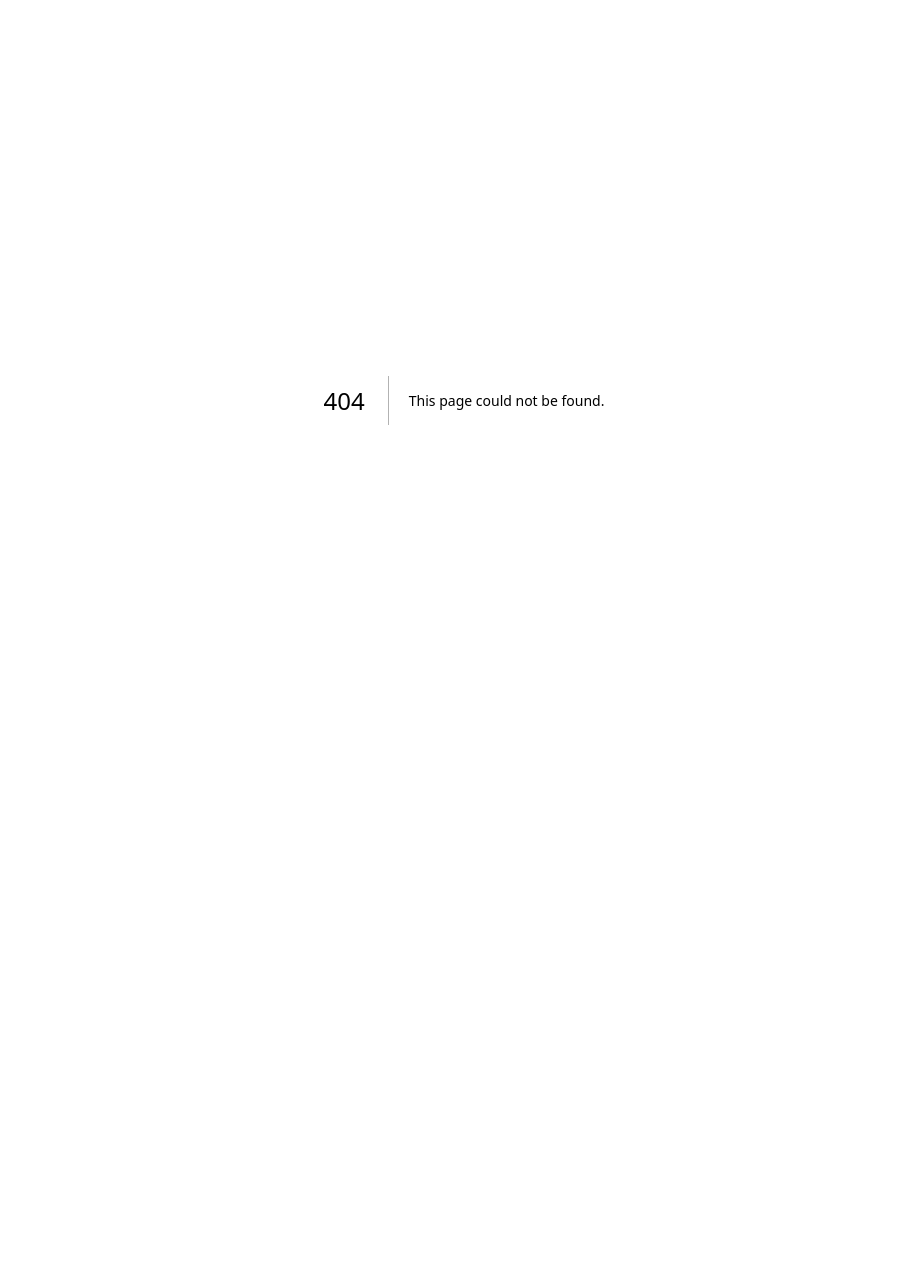
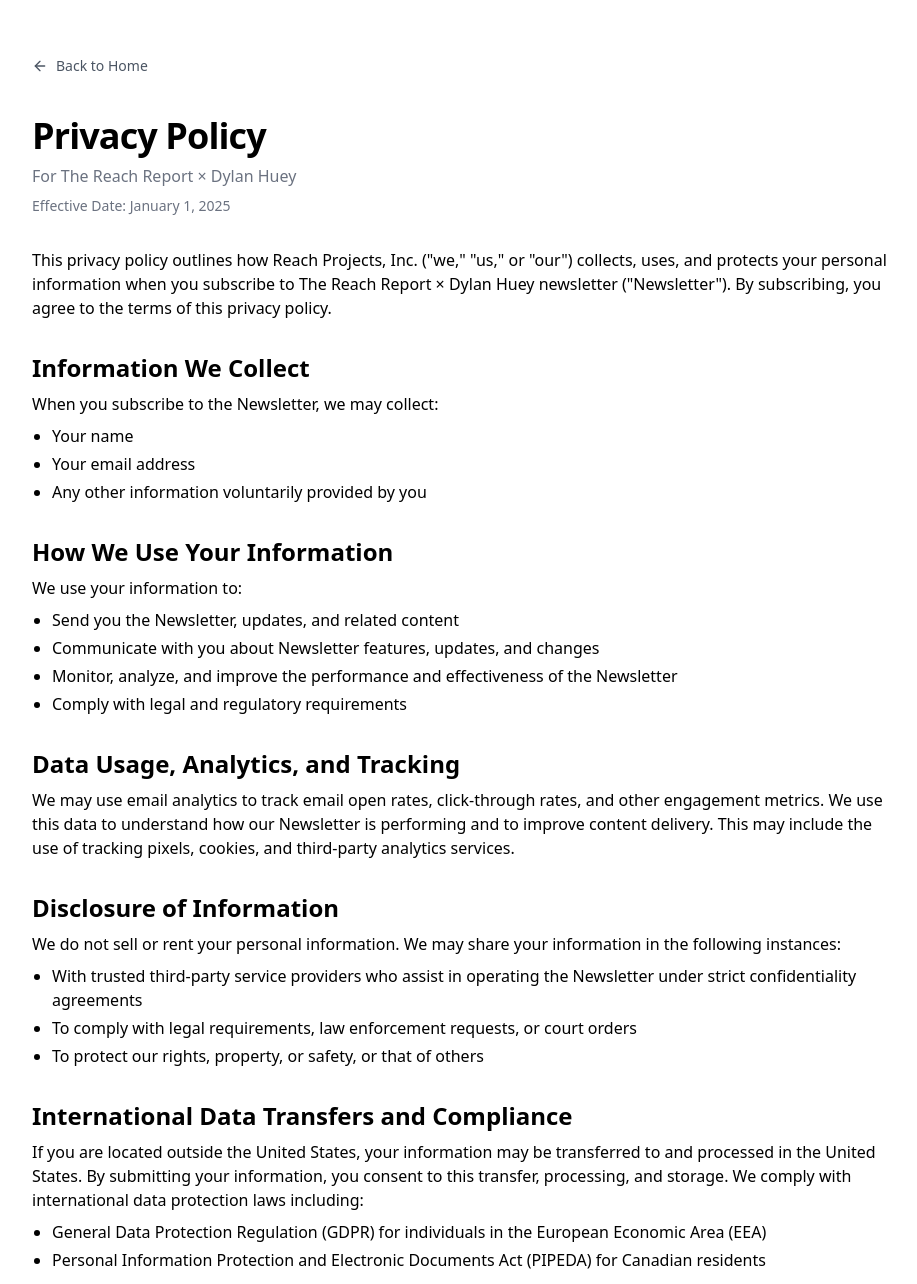
Before and after one commit to reachprojectssite/reachreport, a Next.js app in the folder frontend/: page /privacy in a window 1280 px wide. Before the commit this address had no page. Shown: the top 1284 px of the page, without its empty margins (176-1093 px from the left). Before the commit the page ends 800 px from the top, so only its background shows below. Built offline with nearby package versions, Linux system fonts and the light colour scheme.

Commit message:
Added privacy policy page and updated site footer to link to dedicated privacy policy route

```diff
--- /dev/null
+++ b/frontend/src/app/privacy/page.js
@@ -0,0 +1,147 @@
+"use client";
+
+import Link from "next/link";
+import { ArrowLeft } from "lucide-react";
+import { Button } from "@/components/ui/button";
+
+export default function PrivacyPolicy() {
+  return (
+    <div className="container max-w-4xl mx-auto py-12 px-4">
+      <div className="mb-8">
+        <Link href="/">
+          <Button variant="ghost" className="pl-0 flex items-center gap-2 text-gray-600 hover:text-indigo-600">
+            <ArrowLeft size={16} />
+            <span>Back to Home</span>
+          </Button>
+        </Link>
+      </div>
+
+      <div className="space-y-8">
+        <div className="space-y-2">
+          <h1 className="text-3xl sm:text-4xl font-bold tracking-tight">Privacy Policy</h1>
+          <p className="text-gray-500">For The Reach Report × Dylan Huey</p>
+          <p className="text-sm text-gray-500">Effective Date: January 1, 2025</p>
+        </div>
+
+        <p className="text-sm sm:text-base">
+          This privacy policy outlines how Reach Projects, Inc. ("we," "us," or "our") collects, uses, and protects your personal information when you subscribe to The Reach Report × Dylan Huey newsletter ("Newsletter"). By subscribing, you agree to the terms of this privacy policy.
+        </p>
+
+        <div className="space-y-2">
+          <h2 className="text-xl sm:text-2xl font-semibold">Information We Collect</h2>
+          <p className="text-sm sm:text-base">When you subscribe to the Newsletter, we may collect:</p>
+          <ul className="list-disc pl-5 text-sm sm:text-base space-y-1">
+            <li>Your name</li>
+            <li>Your email address</li>
+            <li>Any other information voluntarily provided by you</li>
+          </ul>
+        </div>
+
+        <div className="space-y-2">
+          <h2 className="text-xl sm:text-2xl font-semibold">How We Use Your Information</h2>
+          <p className="text-sm sm:text-base">We use your information to:</p>
+          <ul className="list-disc pl-5 text-sm sm:text-base space-y-1">
+            <li>Send you the Newsletter, updates, and related content</li>
+            <li>Communicate with you about Newsletter features, updates, and changes</li>
+            <li>Monitor, analyze, and improve the performance and effectiveness of the Newsletter</li>
+            <li>Comply with legal and regulatory requirements</li>
+          </ul>
+        </div>
+
+        <div className="space-y-2">
+          <h2 className="text-xl sm:text-2xl font-semibold">Data Usage, Analytics, and Tracking</h2>
+          <p className="text-sm sm:text-base">
+            We may use email analytics to track email open rates, click-through rates, and other engagement metrics. We use this data to understand how our Newsletter is performing and to improve content delivery. This may include the use of tracking pixels, cookies, and third-party analytics services.
+          </p>
+        </div>
+
+        <div className="space-y-2">
+          <h2 className="text-xl sm:text-2xl font-semibold">Disclosure of Information</h2>
+          <p className="text-sm sm:text-base">
+            We do not sell or rent your personal information. We may share your information in the following instances:
+          </p>
+          <ul className="list-disc pl-5 text-sm sm:text-base space-y-1">
+            <li>With trusted third-party service providers who assist in operating the Newsletter under strict confidentiality agreements</li>
+            <li>To comply with legal requirements, law enforcement requests, or court orders</li>
+            <li>To protect our rights, property, or safety, or that of others</li>
+          </ul>
+        </div>
+
+        <div className="space-y-2">
+          <h2 className="text-xl sm:text-2xl font-semibold">International Data Transfers and Compliance</h2>
+          <p className="text-sm sm:text-base">
+            If you are located outside the United States, your information may be transferred to and processed in the United States. By submitting your information, you consent to this transfer, processing, and storage. We comply with international data protection laws including:
+          </p>
+          <ul className="list-disc pl-5 text-sm sm:text-base space-y-1">
+            <li>General Data Protection Regulation (GDPR) for individuals in the European Economic Area (EEA)</li>
+            <li>Personal Information Protection and Electronic Documents Act (PIPEDA) for Canadian residents</li>
+          </ul>
+          <p className="text-sm sm:text-base mt-2">
+            If you are covered under these regulations, you have the following rights:
+          </p>
+          <ul className="list-disc pl-5 text-sm sm:text-base space-y-1">
+            <li>The right to access, correct, or delete your personal data</li>
+            <li>The right to object to processing or request restrictions</li>
+            <li>The right to data portability</li>
+          </ul>
+          <p className="text-sm sm:text-base mt-2">
+            To exercise any of these rights, please contact us at postmaster@reachprojects.co.
+          </p>
+        </div>
+
+        <div className="space-y-2">
+          <h2 className="text-xl sm:text-2xl font-semibold">Data Retention</h2>
+          <p className="text-sm sm:text-base">
+            We retain your personal information only as long as necessary to provide you with the Newsletter and for legitimate business purposes, unless a longer retention period is required by law.
+          </p>
+        </div>
+
+        <div className="space-y-2">
+          <h2 className="text-xl sm:text-2xl font-semibold">Your Choices and Unsubscribe</h2>
+          <p className="text-sm sm:text-base">
+            You may only unsubscribe from the Newsletter by clicking the "Unsubscribe" link included at the bottom of each email. We do not accept unsubscribe requests via email, phone, or any other method. Once unsubscribed, you will no longer receive the Newsletter, but we may retain your information for record-keeping and legal purposes.
+          </p>
+        </div>
+
+        <div className="space-y-2">
+          <h2 className="text-xl sm:text-2xl font-semibold">Third-Party Links</h2>
+          <p className="text-sm sm:text-base">
+            The Newsletter may contain links to third-party websites. We are not responsible for the privacy practices, content, or security of these sites. We encourage you to review their privacy policies.
+          </p>
+        </div>
+
+        <div className="space-y-2">
+          <h2 className="text-xl sm:text-2xl font-semibold">Security Measures</h2>
+          <p className="text-sm sm:text-base">
+            We take reasonable steps to protect your personal information. However, no internet or email transmission is ever fully secure or error-free. You provide information at your own risk.
+          </p>
+        </div>
+
+        <div className="space-y-2">
+          <h2 className="text-xl sm:text-2xl font-semibold">Children's Privacy</h2>
+          <p className="text-sm sm:text-base">
+            The Newsletter is intended for users 18 years of age or older. We do not knowingly collect personal information from children under 13 years old. If you believe we have collected such information, contact us immediately.
+          </p>
+        </div>
+
+        <div className="space-y-2">
+          <h2 className="text-xl sm:text-2xl font-semibold">Changes to This Privacy Policy</h2>
+          <p className="text-sm sm:text-base">
+            We may update this Privacy Policy from time to time. Any changes will be posted in the Newsletter or sent via email. Your continued use of the Newsletter after changes are made indicates acceptance of the updated policy.
+          </p>
+        </div>
+
+        <div className="space-y-2">
+          <h2 className="text-xl sm:text-2xl font-semibold">Contact Us</h2>
+          <p className="text-sm sm:text-base">
+            If you have questions or wish to exercise your rights under this policy, please contact:
+          </p>
+          <p className="text-sm sm:text-base font-medium mt-2">
+            Reach Projects, Inc.<br />
+            Email: postmaster@reachprojects.co
+          </p>
+        </div>
+      </div>
+    </div>
+  );
+}
--- a/frontend/src/components/ui/site-footer.jsx
+++ b/frontend/src/components/ui/site-footer.jsx
@@ -1,6 +1,7 @@
 "use client";
 
 import { useState } from "react";
+import Link from "next/link";
 import { ExternalLink } from "lucide-react";
 import { Dialog, DialogContent, DialogDescription, DialogHeader, DialogTitle, DialogTrigger, DialogClose } from "@/components/ui/dialog";
 import { Button } from "@/components/ui/button";
@@ -55,36 +56,10 @@
               <ExternalLink size={isMobile ? 14 : 16} />
             </a>
 
-            {/* Privacy Policy Dialog */}
-            <Dialog>
-              <DialogTrigger asChild>
-                <button className="text-gray-600 hover:text-indigo-600 transition-colors text-sm sm:text-base">
-                  Privacy Policy
-                </button>
-              </DialogTrigger>
-              <DialogContent className="max-w-3xl max-h-[80vh] overflow-y-auto mx-4 sm:mx-auto">
-                <DialogHeader>
-                  <DialogTitle className="text-lg sm:text-xl font-bold">Privacy Policy</DialogTitle>
-                  <DialogDescription className="text-xs sm:text-sm text-gray-500">Effective Date: January 1, 2025</DialogDescription>
-                </DialogHeader>
-                <div className="mt-4 text-xs sm:text-sm">
-                  <p className="mb-4">
-                    This privacy policy outlines how we collect, use, and protect your personal information when you subscribe to our newsletter.
-                  </p>
-
-                  <h3 className="font-bold mt-4 mb-2">Information We Collect</h3>
-                  <p className="mb-2">When you subscribe, we collect your email address and any other information you voluntarily provide.</p>
-
-                  <h3 className="font-bold mt-4 mb-2">How We Use Your Information</h3>
-                  <p className="mb-2">We use your information to send you the newsletter and related content, and to improve our services.</p>
-
-                  <h3 className="font-bold mt-4 mb-2">Contact Us</h3>
-                  <p className="mb-2">
-                    If you have questions, please contact: postmaster@reachprojects.co
-                  </p>
-                </div>
-              </DialogContent>
-            </Dialog>
+            {/* Privacy Policy Link */}
+            <Link href="/privacy" className="text-gray-600 hover:text-indigo-600 transition-colors text-sm sm:text-base">
+              Privacy Policy
+            </Link>
 
             {/* Terms of Service Dialog */}
             <Dialog>
```
